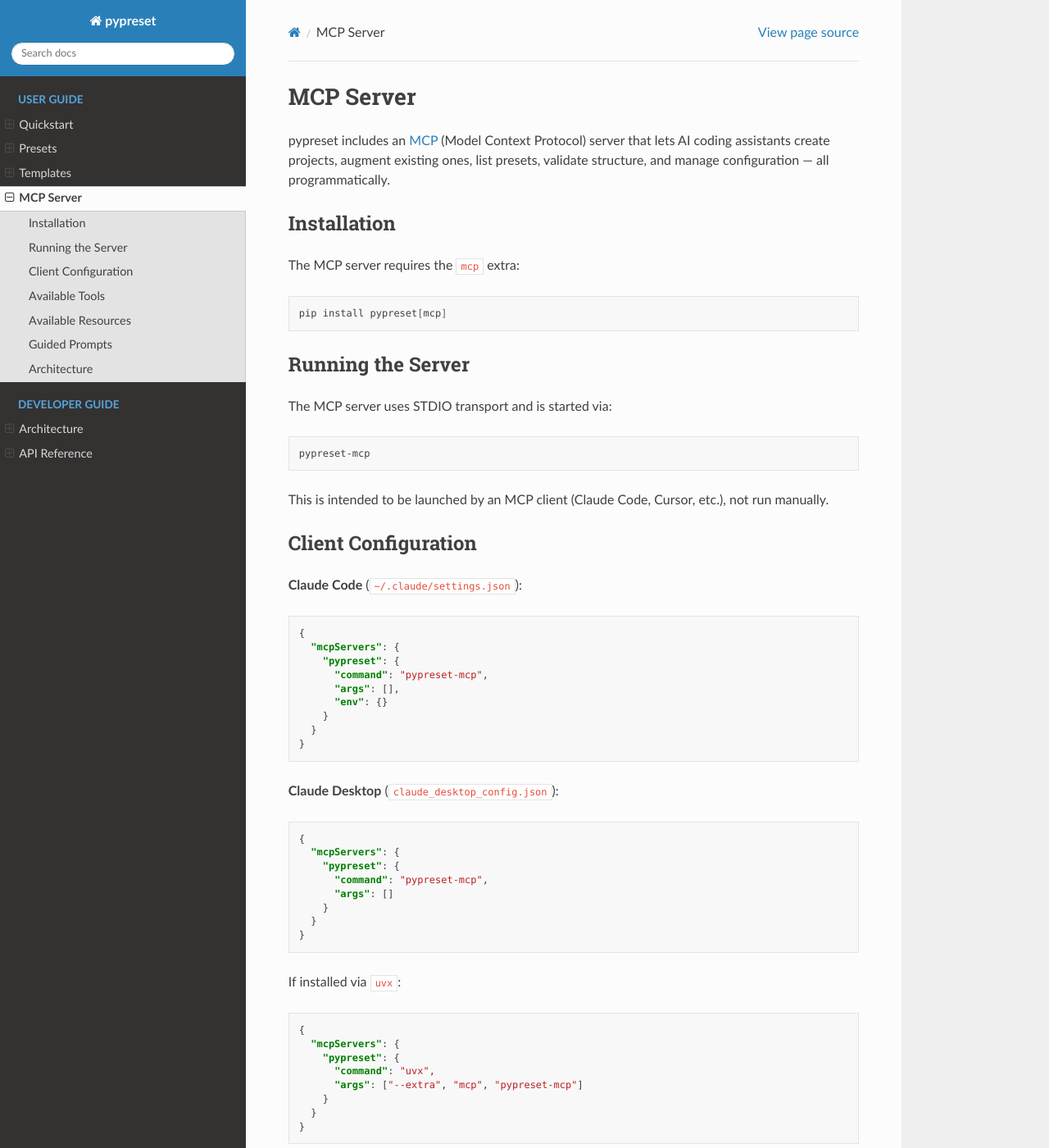
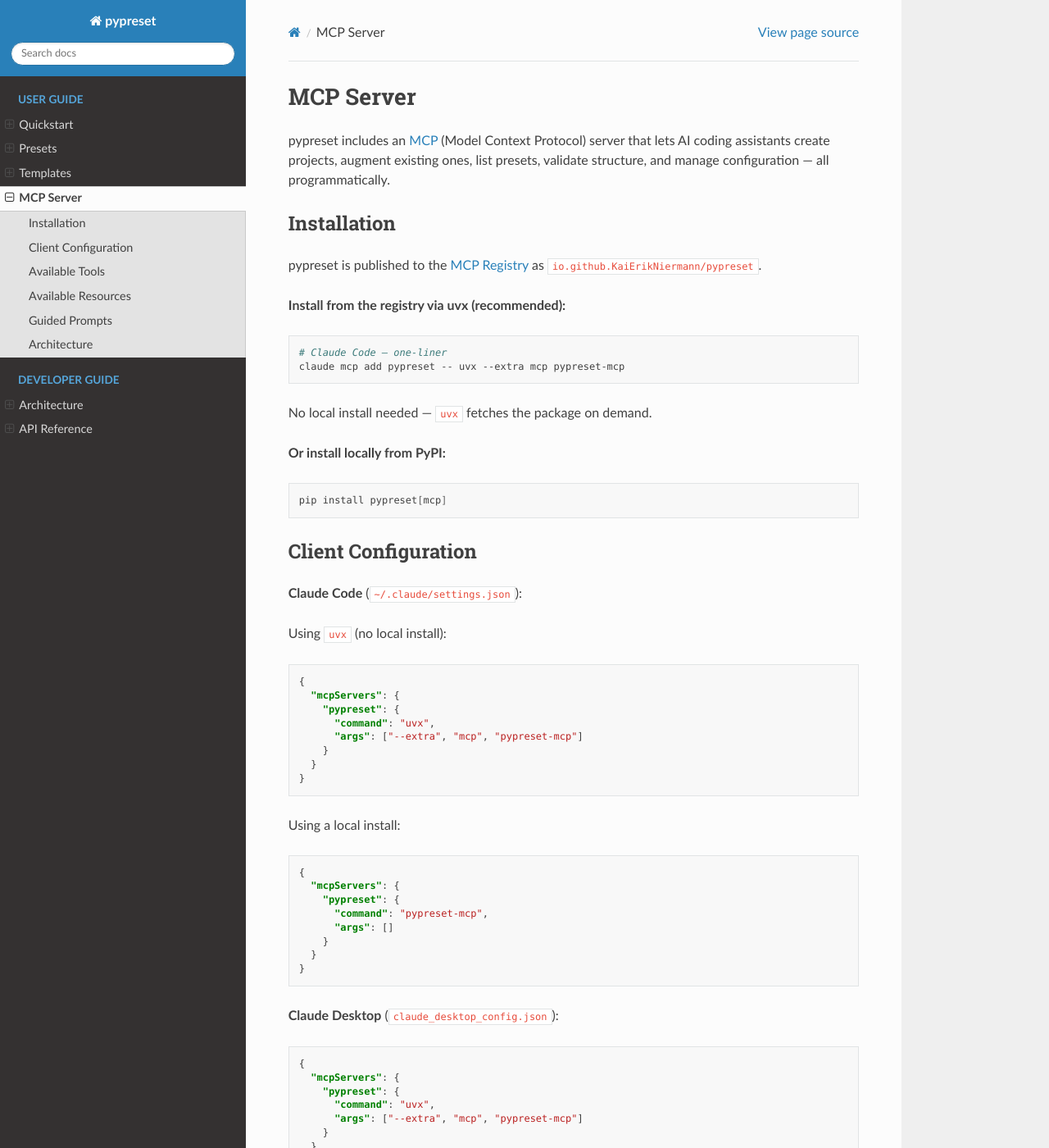
Before and after one commit to KaiErikNiermann/pypreset, a Sphinx documentation site: the page built from docs/mcp-server.rst, in a window 1280 px wide and 1400 px high. Shown: the whole window at 82% size. Built offline with Sphinx 7.4.7 and the Read the Docs theme 3.1.0, drawn with Linux system fonts in a browser that asks for light colours.

Commit message:
Update MCP installation docs with registry and uvx instructions
- README: add MCP registry name, uvx install method, Claude Code one-liner
- docs/mcp-server.rst: registry link, uvx as recommended install, local as alt
- docs/quickstart.rst: add uvx option, link to MCP registry, fix repo URL

Co-Authored-By: Claude Opus 4.6 <noreply@anthropic.com>

```diff
--- a/docs/mcp-server.rst
+++ b/docs/mcp-server.rst
@@ -8,42 +8,43 @@ list presets, validate structure, and manage configuration — all programmatica
 Installation
 ------------
 
-The MCP server requires the ``mcp`` extra:
+pypreset is published to the `MCP Registry <https://registry.modelcontextprotocol.io/>`_
+as ``io.github.KaiErikNiermann/pypreset``.
+
+**Install from the registry via uvx (recommended):**
+
+.. code-block:: bash
+
+   # Claude Code — one-liner
+   claude mcp add pypreset -- uvx --extra mcp pypreset-mcp
+
+No local install needed — ``uvx`` fetches the package on demand.
+
+**Or install locally from PyPI:**
 
 .. code-block:: bash
 
    pip install pypreset[mcp]
-
-Running the Server
-------------------
-
-The MCP server uses STDIO transport and is started via:
-
-.. code-block:: bash
-
-   pypreset-mcp
-
-This is intended to be launched by an MCP client (Claude Code, Cursor, etc.),
-not run manually.
 
 Client Configuration
 --------------------
 
 **Claude Code** (``~/.claude/settings.json``):
 
+Using ``uvx`` (no local install):
+
 .. code-block:: json
 
    {
      "mcpServers": {
        "pypreset": {
-         "command": "pypreset-mcp",
-         "args": [],
-         "env": {}
+         "command": "uvx",
+         "args": ["--extra", "mcp", "pypreset-mcp"]
        }
      }
    }
 
-**Claude Desktop** (``claude_desktop_config.json``):
+Using a local install:
 
 .. code-block:: json
 
@@ -56,7 +57,7 @@ Client Configuration
      }
    }
 
-If installed via ``uvx``:
+**Claude Desktop** (``claude_desktop_config.json``):
 
 .. code-block:: json
 
```
Also changed, not shown: README.md (+26 -7 lines), docs/quickstart.rst (+8 -1 lines).
